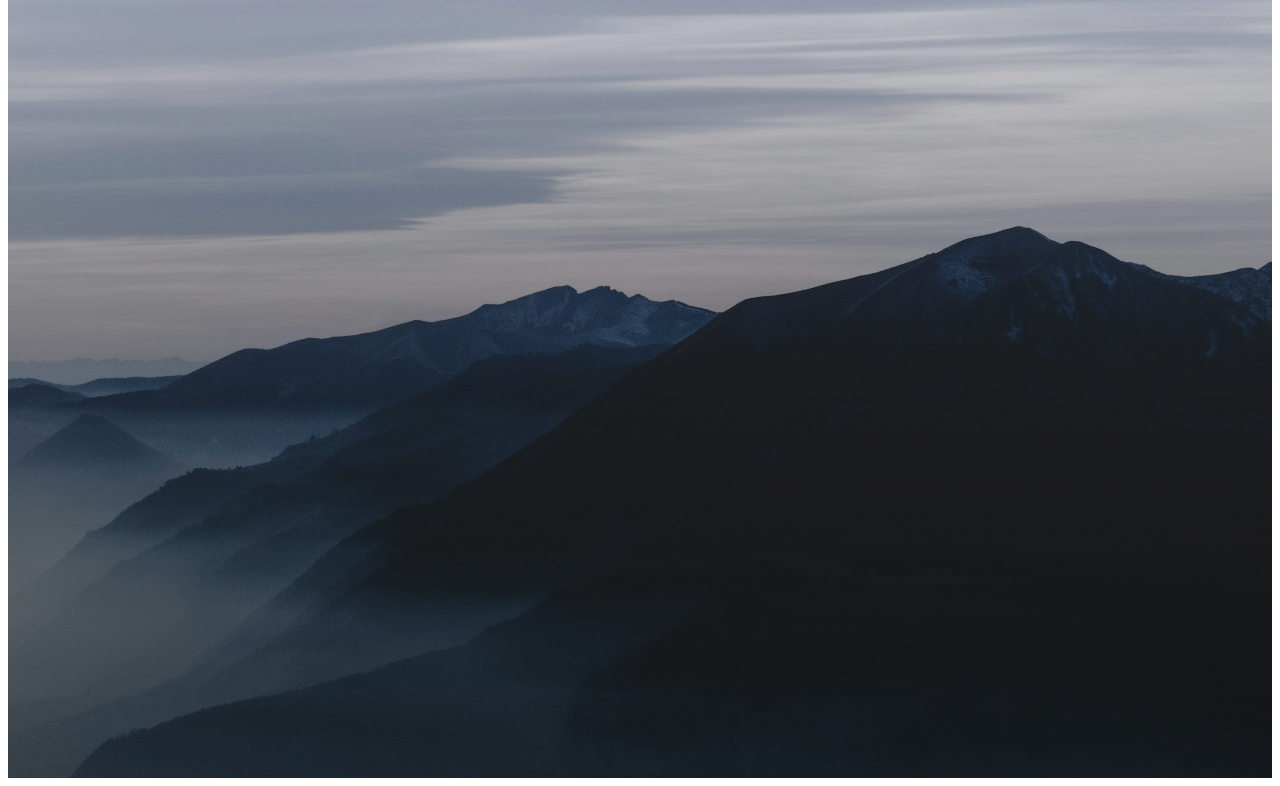
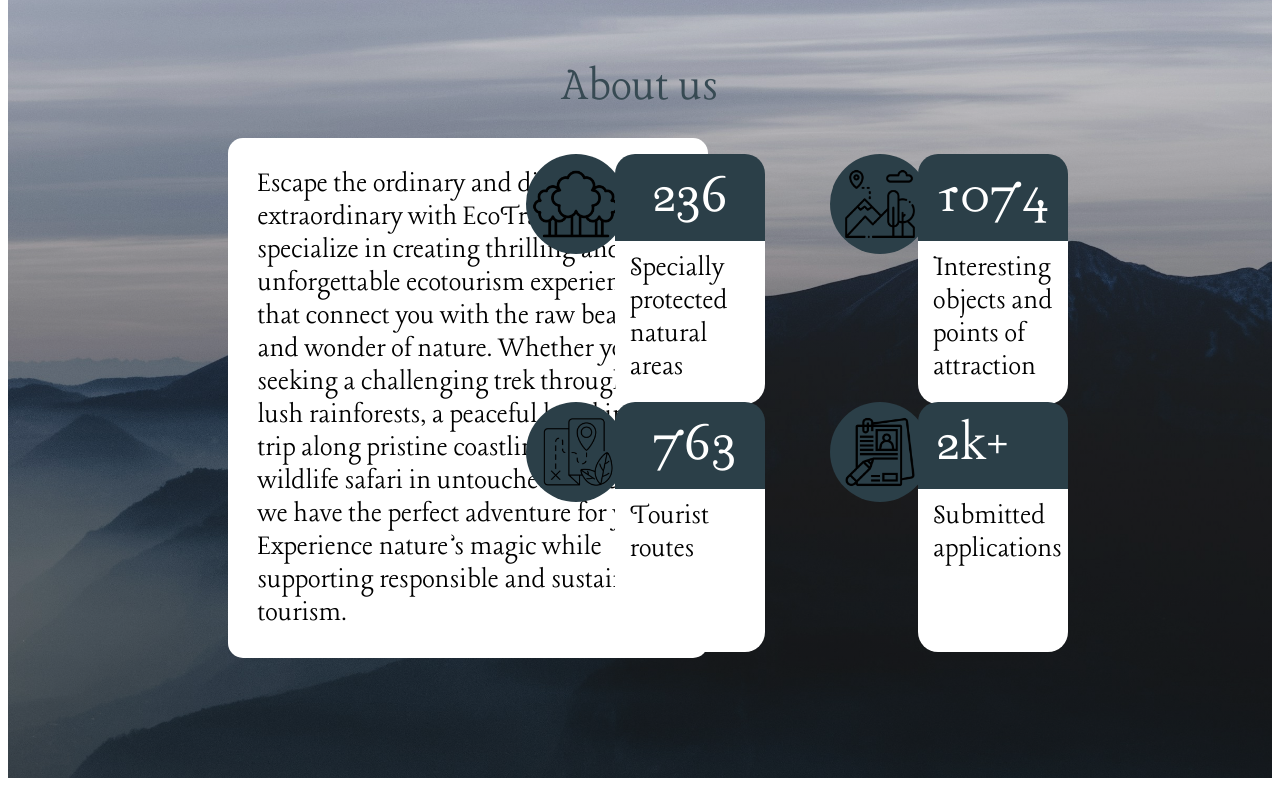
Before and after one commit to vectariano/EcoTravel, a plain HTML site: page webdesign/index.html in a window 1280 px wide. Shown: the part 830-1616 px from the top of the page. Drawn offline with Linux system fonts and the light colour scheme.

Commit message:
Added the second page

```diff
--- a/webdesign/index.html
+++ b/webdesign/index.html
@@ -152,6 +152,95 @@
 
         <section class="second-section">
 
+           <h1 class="about-title">About us</h1>
+
+           <div class="info-container">
+            <p class="info-font">Escape the ordinary and discover the extraordinary with EcoTravel.
+                We specialize in creating thrilling and unforgettable ecotourism
+                experiences that connect you with the raw beauty and wonder of nature.
+                Whether you’re seeking a challenging trek through lush rainforests,
+                a peaceful kayaking trip along pristine coastlines, or
+                a wildlife safari in untouched wilderness, we have the perfect adventure for you.
+                Experience nature’s magic while supporting responsible and sustainable tourism.</p>
+           </div>
+
+           <div class="about-circle" style="
+           top: 22%;
+           left: 41%;">
+                <img src="img/image (2).png"
+                style="
+                height: 90px;
+                width: 90px;">
+           </div>
+
+           <div class="about-rect" style="
+           top: 22%;
+           left: 48%;">
+                <p class="about-font-d" style="
+                    left: 25%;
+                    top: -20%;
+                    ">236</p>
+                <p class="about-font-l" style="
+                top: 27%;">Specially protected natural areas</p>
+           </div>
+
+           <div class="about-circle" style="
+           top: 22%;
+           left: 65%;">
+                <img src="img/image.png" style="
+                height: 70px;
+                width: 70px;">
+           </div>
+
+           <div class="about-rect" style="
+           top: 22%;
+           left: 72%;">
+                <p class="about-font-d" style="
+                    left: 12%;
+                    top: -20%;"
+                >1074</p>
+                <p class="about-font-l" style="
+                top: 27%;">Interesting objects and points of attraction</p>
+           </div>
+
+           <div class="about-circle" style="
+           top: 53%;
+           left: 41%;">
+                <img src="img/image (3).png"
+                style="
+                height: 100px;
+                width: 100px;">
+           </div>
+
+           <div class="about-rect" style="
+           top: 53%;
+           left: 48%;">
+                <p class="about-font-d" style="
+                    left: 25%;
+                    top: -20%;
+                    ">763</p>
+                <p class="about-font-l" style="
+                top: 27%;">Tourist routes</p>
+           </div>
+
+           <div class="about-circle" style="
+           top: 53%;
+           left: 65%;">
+                <img src="img/image (1).png" style="
+                height: 70px;
+                width: 70px;">
+           </div>
+
+           <div class="about-rect" style="
+           top: 53%;
+           left: 72%;">
+                <p class="about-font-d" style="
+                    left: 12%;
+                    top: -20%;"
+                >2k+</p>
+                <p class="about-font-l" style="
+                top: 27%;">Submitted applications</p>
+           </div>
         </section>
     </body>
 </html>
--- a/webdesign/style.css
+++ b/webdesign/style.css
@@ -35,19 +35,6 @@ h3 {
     background-repeat: no-repeat;
     background-size: cover;
     background-position: center;
-    display: flex;
-    align-items: center;
-    justify-content: center;
-    height: 100vh;
-}
-
-
-.second-section {
-    background-image:
-    linear-gradient(rgba(0, 0, 0, 0.1), rgba(0, 0, 0, 0.5)),
-    url("img/fabrizio-conti-9CfajiGQL0o-unsplash.jpg");
-    background-repeat: no-repeat;
-    background-size: cover;
     display: flex;
     align-items: center;
     justify-content: center;
@@ -349,3 +336,85 @@ input:checked ~ .h2 {
 .toggle:active {
     filter: brightness(120%);
 }
+
+/* Конец первой секции */
+
+.second-section {
+    background-image:
+    linear-gradient(rgba(0, 0, 0, 0.1), rgba(0, 0, 0, 0.5)),
+    url("img/fabrizio-conti-9CfajiGQL0o-unsplash.jpg");
+    background-repeat: no-repeat;
+    background-size: cover;
+    display: flex;
+    position: relative;
+    height: 100vh;
+}
+
+.about-title {
+    position: relative;
+    transform: translate(-50%);
+    top: 5%;
+    left: 50%;
+    color: #374a53;
+
+}
+
+.info-container {
+    position: relative;
+    top: 20%;
+    left: 5%;
+    background-color: white;
+    height: 520px;
+    width: 420px;
+    border-radius: 15px;
+    justify-content: center;
+    padding-left: 30px;
+    padding-right: 30px;
+}
+
+.info-font {
+    font-family: 'Lancelot';
+    font-size: 30px;
+}
+
+.about-circle {
+    height: 100px;
+    width: 100px;
+    background-color: #2b3f48;
+    border-radius: 50%;
+    border: none;
+    position: absolute;
+    display: flex;
+    align-items: center;
+    justify-content: center;
+}
+
+.about-rect {
+    height: 220px;
+    width: 120px;
+    background: linear-gradient(to bottom ,
+    #2b3f48 0%,
+    #2b3f48 35%,
+    white 35%,
+    white 100%);
+    padding: 15px;
+    position: absolute;
+    border-radius: 20px;
+    justify-content: center;
+}
+
+.about-font-d {
+    position: absolute;
+    font-family: 'Lancelot';
+    font-size: 60px;
+    color: white;
+    z-index: 1;
+}
+
+
+.about-font-l {
+    position: absolute;
+
+    font-family: 'Lancelot';
+    font-size: 30px;
+}
```
Also changed, not shown: webdesign/img/image (1).png (added), webdesign/img/image (2).png (added), webdesign/img/image (3).png (added), webdesign/img/image.png (added).
